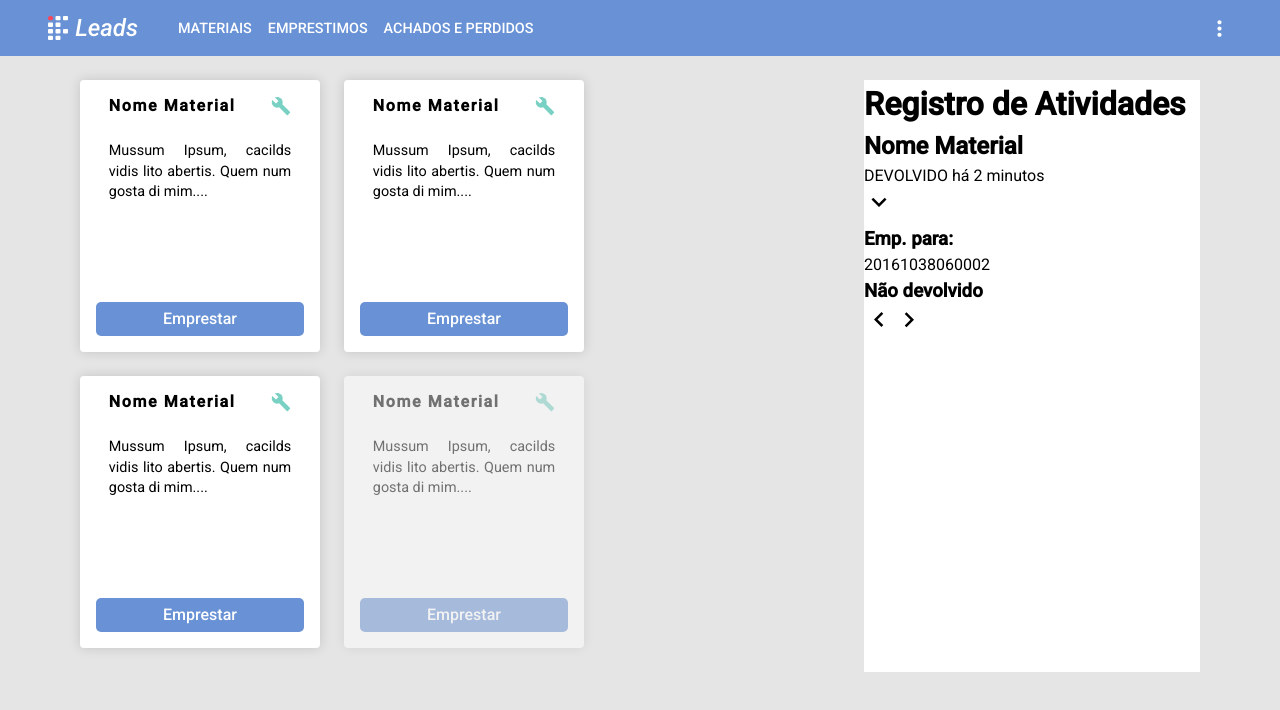
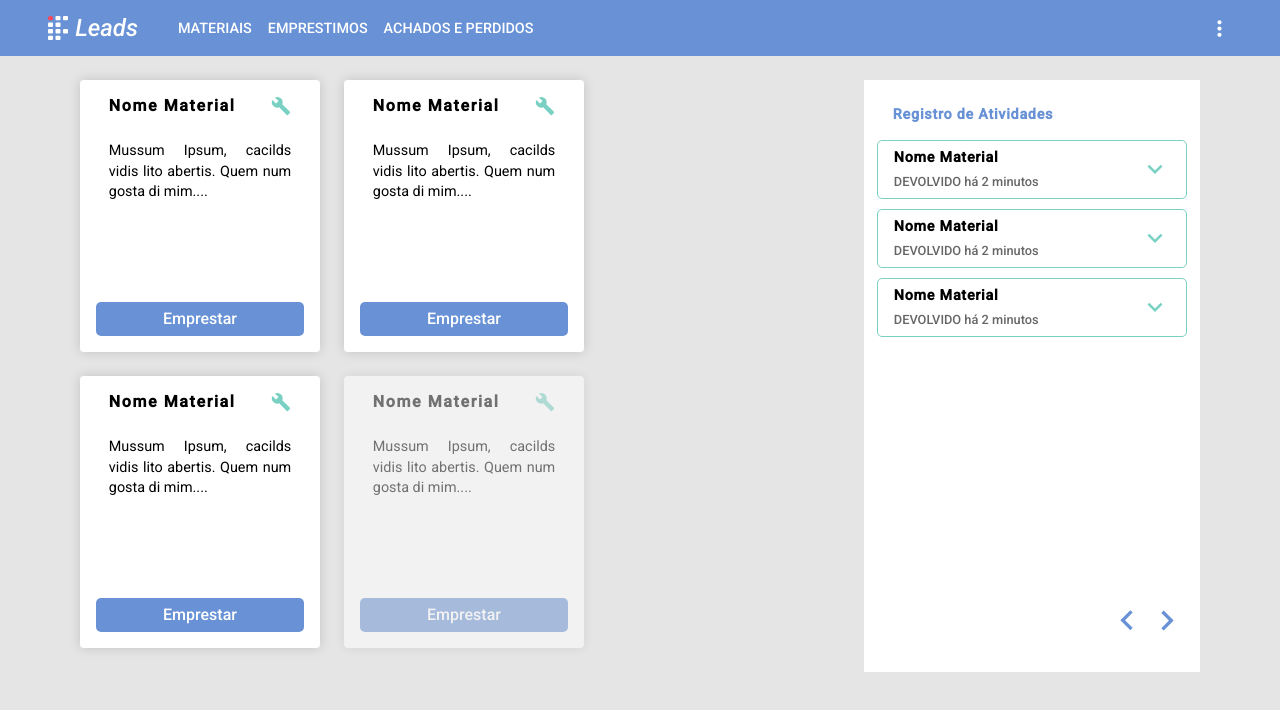
Before and after one commit to it-the-code/ifleads-frontend, a React (Create React App) app: page / in a window 1280 px wide. Shown: the top 710 px of the page. Built offline with nearby package versions, Linux system fonts and the light colour scheme.

Commit message:
:art: ActivityRegistry Component Partially Finished

```diff
--- /dev/null
+++ b/src/components/Track/index.js
@@ -0,0 +1,32 @@
+import React, { useState } from 'react';
+import { MdKeyboardArrowDown, MdKeyboardArrowUp } from 'react-icons/md';
+import { Container, MainInformation, SecondaryInformation } from './style';
+
+const Track = () => {
+  const [open, setOpen] = useState(false);
+
+  return (
+    <Container open={open}>
+      <MainInformation>
+        <div>
+          <h2>Nome Material</h2>
+          <span>DEVOLVIDO há 2 minutos</span>
+        </div>
+        {open ? (
+          <MdKeyboardArrowUp size={30} onClick={() => setOpen(!open)} />
+        ) : (
+          <MdKeyboardArrowDown size={30} onClick={() => setOpen(!open)} />
+        )}
+      </MainInformation>
+      <SecondaryInformation open={open}>
+        <div>
+          <h3>Emp. para:</h3>
+          <span>20161038060002</span>
+        </div>
+        <h3>Não devolvido</h3>
+      </SecondaryInformation>
+    </Container>
+  );
+};
+
+export default Track;
--- /dev/null
+++ b/src/components/Track/style.js
@@ -0,0 +1,53 @@
+import styled from 'styled-components';
+
+export const Container = styled.div`
+  padding: 0.4em 1em;
+  border: 1px solid var(--dark-green);
+  border-radius: 5px;
+  overflow: hidden;
+  height: ${(props) => (props.open ? '7em' : '3.7em')};
+  margin-bottom: 0.6em;
+`;
+
+export const MainInformation = styled.div`
+  display: flex;
+  justify-content: space-between;
+  align-items: center;
+
+  div {
+    display: block;
+
+    h2 {
+      font-size: 0.9rem;
+      letter-spacing: 0.05em;
+    }
+
+    & > span {
+      font-size: 0.8rem;
+      color: var(--dark-grey);
+      font-weight: 500;
+    }
+  }
+
+  svg {
+    fill: var(--dark-green);
+    cursor: pointer;
+  }
+`;
+
+export const SecondaryInformation = styled.div`
+  display: flex;
+  justify-content: space-between;
+  align-items: center;
+  margin-top: 1em;
+  font-size: 0.8rem;
+  color: var(--dark-grey);
+
+  h3 {
+    font-size: 0.8rem;
+  }
+
+  span {
+    font-weight: 400;
+  }
+`;
--- a/src/pages/Material/index.js
+++ b/src/pages/Material/index.js
@@ -1,11 +1,8 @@
 import React from 'react';
-import {
-  MdKeyboardArrowDown,
-  MdKeyboardArrowLeft,
-  MdKeyboardArrowRight,
-} from 'react-icons/md';
-import { Main, Materials, ActivityHistory } from './style';
+import { MdKeyboardArrowLeft, MdKeyboardArrowRight } from 'react-icons/md';
+import { Main, Materials, ActivityHistory, Pagination } from './style';
 import Card from '../../components/Card';
+import Track from '../../components/Track';
 
 const materiais = [
   {
@@ -51,33 +48,16 @@ const Material = () => (
       ))}
     </Materials>
     <ActivityHistory>
-      <h1>Registro de Atividades</h1>
-      {/* Histórico dos Materiais */}
       <div>
-        {/* Material */}
-        <div>
-          {/* Material Info */}
-          <div>
-            <div>
-              <h2>Nome Material</h2>
-              <span>DEVOLVIDO há 2 minutos</span>
-            </div>
-            <MdKeyboardArrowDown size={30} />
-          </div>
-          {/* Loan Info */}
-          <div>
-            <div>
-              <h3>Emp. para:</h3>
-              <span>20161038060002</span>
-            </div>
-            <h3>Não devolvido</h3>
-          </div>
-        </div>
-        <div>
-          <MdKeyboardArrowLeft size={30} />
-          <MdKeyboardArrowRight size={30} />
-        </div>
+        <h1>Registro de Atividades</h1>
+        <Track />
+        <Track />
+        <Track />
       </div>
+      <Pagination>
+        <MdKeyboardArrowLeft size={40} />
+        <MdKeyboardArrowRight size={40} />
+      </Pagination>
     </ActivityHistory>
   </Main>
 );
--- a/src/pages/Material/style.js
+++ b/src/pages/Material/style.js
@@ -14,6 +14,25 @@ export const Materials = styled.div`
 `;
 
 export const ActivityHistory = styled.div`
+  display: flex;
+  flex-direction: column;
+  justify-content: space-between;
   flex-basis: 30%;
   background: white;
+  padding: 1.5em 0.8em;
+
+  h1 {
+    font-size: 0.9rem;
+    color: var(--blue);
+    letter-spacing: 0.05em;
+    margin: 0 1rem 1em 1rem;
+  }
 `;
+
+export const Pagination = styled.div`
+  align-self: flex-end;
+
+  svg {
+    fill: var(--blue);
+  }
+`;
--- a/src/styles/GlobalStyle.js
+++ b/src/styles/GlobalStyle.js
@@ -9,6 +9,7 @@ font-size: 1em;
 --dark-green: #79D1C3;
 --light-green: #C9FDD7;
 --light-grey: #E5E5E5;
+--dark-grey: #666666;
 }
 
 *,
```
Also changed, not shown: 1 other file (tests, documents, lock files or other folders).
